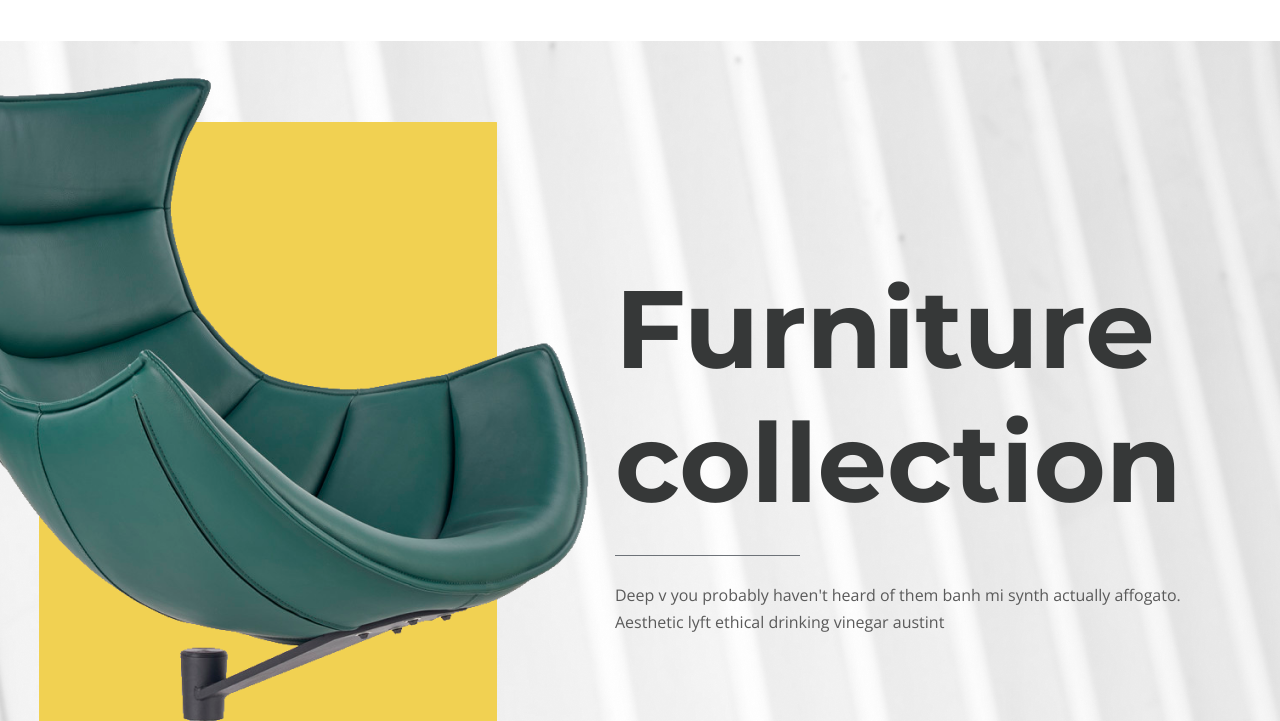
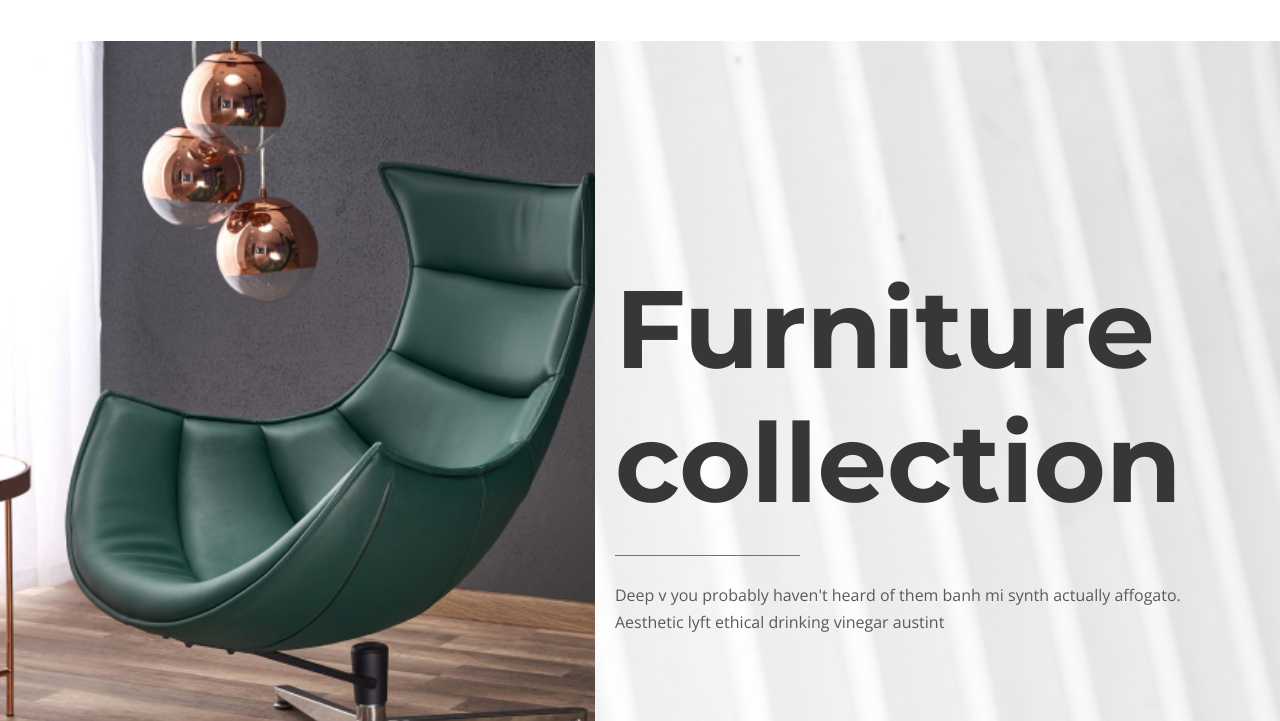
Before and after one commit to Kukuvz/desire, a website: page app/index.html in a window 1280 px wide. Shown: the part 79-800 px from the top of the page. Drawn offline with nearby package versions, Linux system fonts and the light colour scheme.

Commit message:
fix main slider

```diff
--- a/app/index.html
+++ b/app/index.html
@@ -92,7 +92,7 @@
               </div>
             </div>
             <div class="top__slider-item">
-              <img class="top__slider-img" src="images/content/slider-img.png" alt="slider-img">
+              <img class="top__slider-img" src="images/content/slider-img2.png" alt="slider-img">
               <div class="top__slider-info">
                 <h2 class="top__slider-title">
                   Furniture collection
@@ -104,7 +104,7 @@
               </div>
             </div>
             <div class="top__slider-item">
-              <img class="top__slider-img" src="images/content/slider-img.png" alt="slider-img">
+              <img class="top__slider-img" src="images/content/slider-img3.png" alt="slider-img">
               <div class="top__slider-info">
                 <h2 class="top__slider-title">
                   Furniture collection
```
Also changed, not shown: app/images/content/slider-img2.png (added), app/images/content/slider-img3.png (added).
